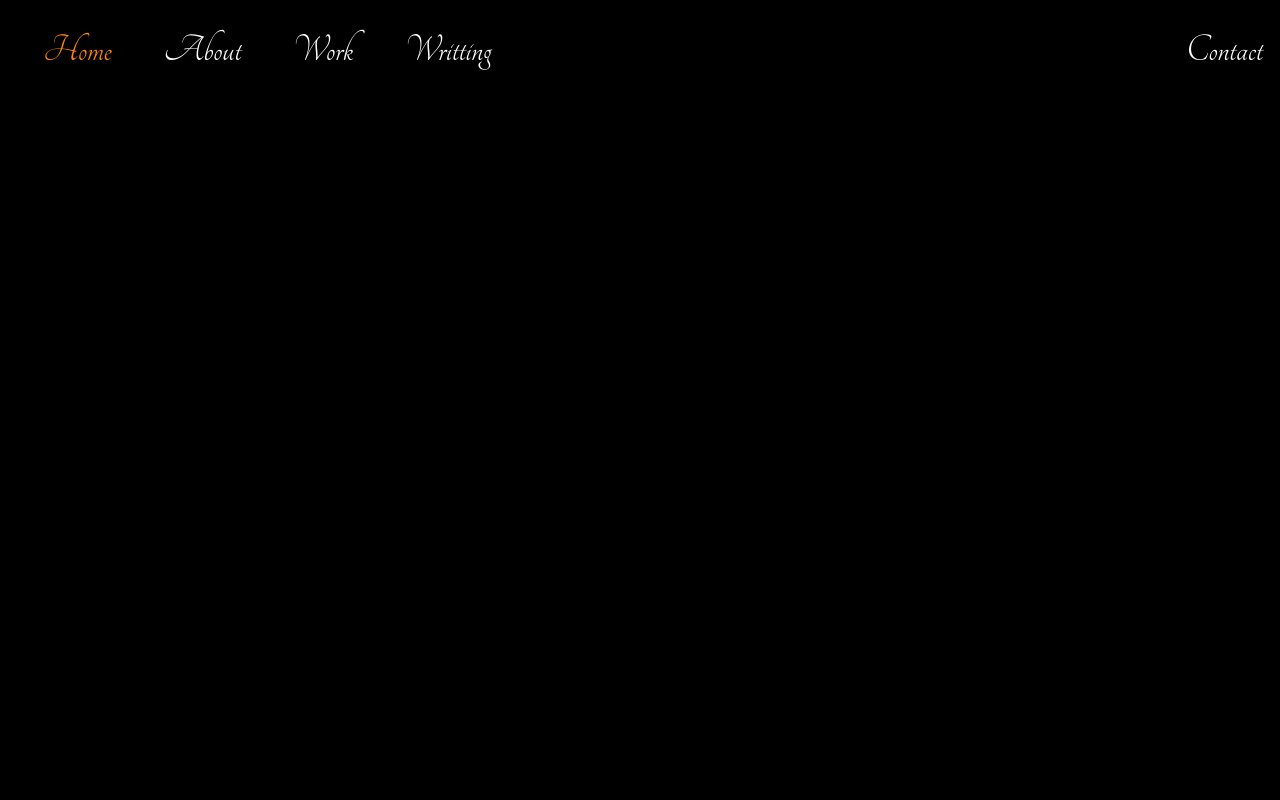
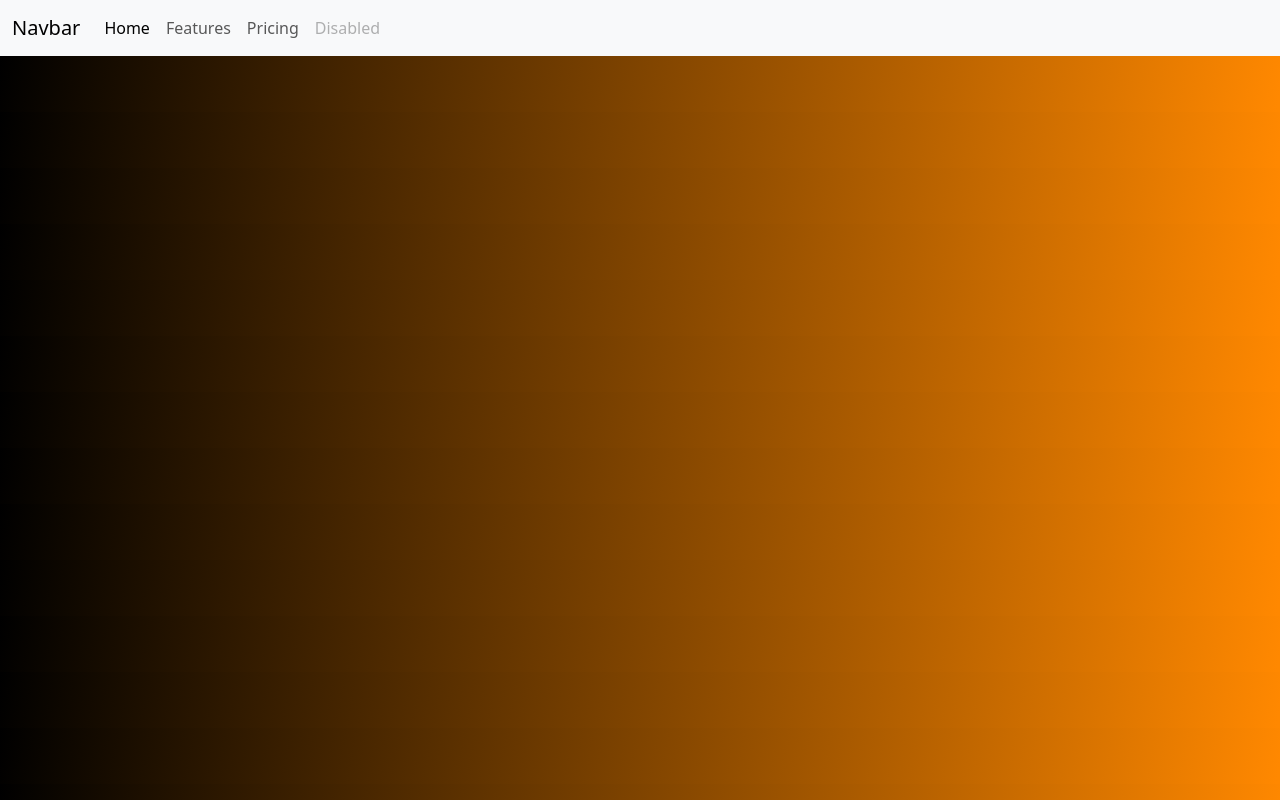
Before and after one commit to uphargarg-0510/Uphar-Portfolio, a plain HTML site: page index.html in a window 1280 px wide. Drawn offline with nearby package versions, Linux system fonts and the light colour scheme.

Commit message:
3rd commit

```diff
--- a/index.css
+++ b/index.css
@@ -1,26 +1,3 @@
 body{
-    background-color: black;
+    background: linear-gradient(100deg, black 0%, rgb(255, 136, 0) 99.71%);
 }
-
-.nav{
-    display: flex;
-    justify-content: space-around;
-    /* margin: 10px; */
-    /* margin-left: 5px;
-    margin-right: 90px; */
-    /* background-color: red; */
-    margin-top: 30px;
-    gap: 650px;
-    font-size: 40px;
-    /* font-family: 'Franklin Gothic Medium', 'Arial Narrow', Arial, sans-serif; */
-    font-family: 'Tangerine', serif;
-    color: white;
-}
-
-.nav-item
-{
-    display: flex;
-    justify-content: space-around;
-    /* background-color: green; */
-    width: 500px;
-}
--- a/index.html
+++ b/index.html
@@ -1,6 +1,5 @@
 <!DOCTYPE html>
 <html lang="en">
-
 <head>
     <meta charset="UTF-8">
     <meta http-equiv="X-UA-Compatible" content="IE=edge">
@@ -8,23 +7,37 @@
     <title>Uphar Garg -Web Developer</title>
     <link rel="stylesheet" href="https://fonts.googleapis.com/css?family=Tangerine">
     <link rel="stylesheet" href="index.css">
+
+    <link rel="stylesheet" href="https://cdn.jsdelivr.net/npm/bootstrap@5.3.0-alpha1/dist/css/bootstrap.min.css">
+    <link rel="stylesheet" href="https://cdn.jsdelivr.net/npm/bootstrap@5.3.0-alpha1/dist/js/bootstrap.bundle.min.js">
+
 </head>
-
 <body>
 
-    <div class="nav">
-
-        <div class="nav-item">
-            <div style="color: rgb(255, 136, 0);">Home</div>
-            <div>About</div>
-            <div>Work</div>
-            <div>Writting</div>
-        </div>
-
-        <div>Contact</div>
-
+  <nav class="navbar navbar-expand-lg bg-body-tertiary">
+    <div class="container-fluid">
+      <a class="navbar-brand" href="#">Navbar</a>
+      <button class="navbar-toggler" type="button" data-bs-toggle="collapse" data-bs-target="#navbarNav" aria-controls="navbarNav" aria-expanded="false" aria-label="Toggle navigation">
+        <span class="navbar-toggler-icon"></span>
+      </button>
+      <div class="collapse navbar-collapse" id="navbarNav">
+        <ul class="navbar-nav">
+          <li class="nav-item">
+            <a class="nav-link active" aria-current="page" href="#">Home</a>
+          </li>
+          <li class="nav-item">
+            <a class="nav-link" href="#">Features</a>
+          </li>
+          <li class="nav-item">
+            <a class="nav-link" href="#">Pricing</a>
+          </li>
+          <li class="nav-item">
+            <a class="nav-link disabled">Disabled</a>
+          </li>
+        </ul>
+      </div>
     </div>
+  </nav>
 
 </body>
-
 </html>
```
